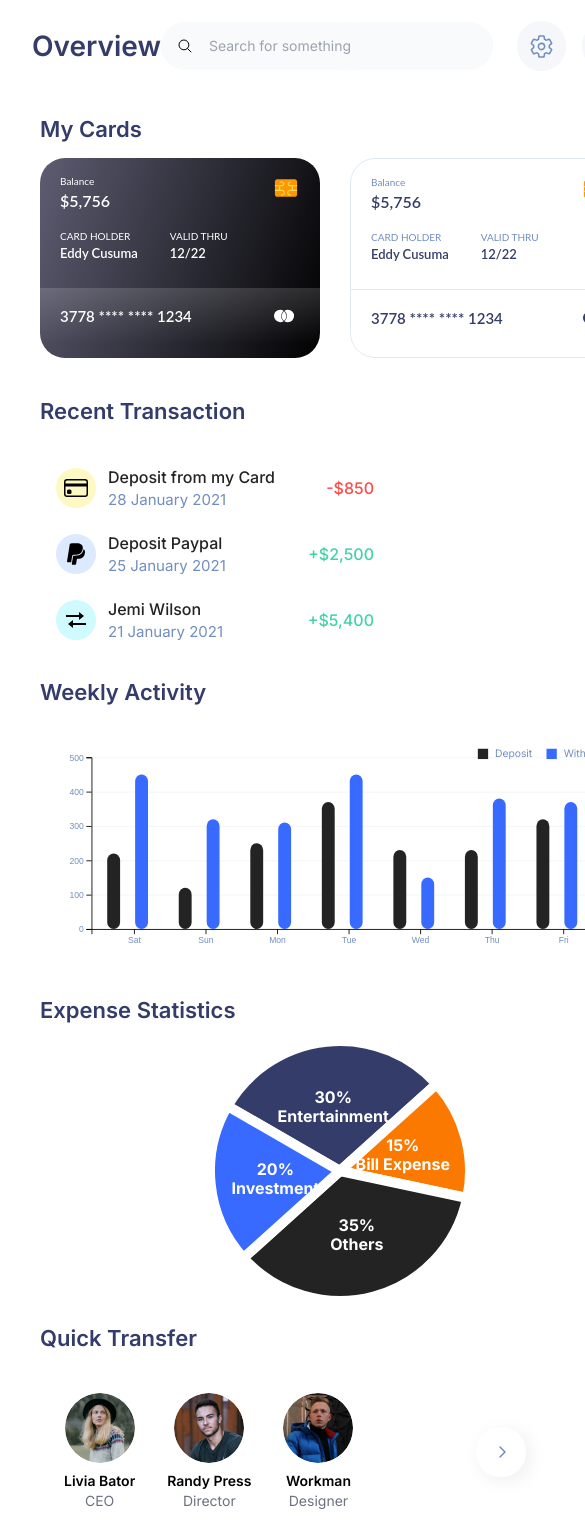
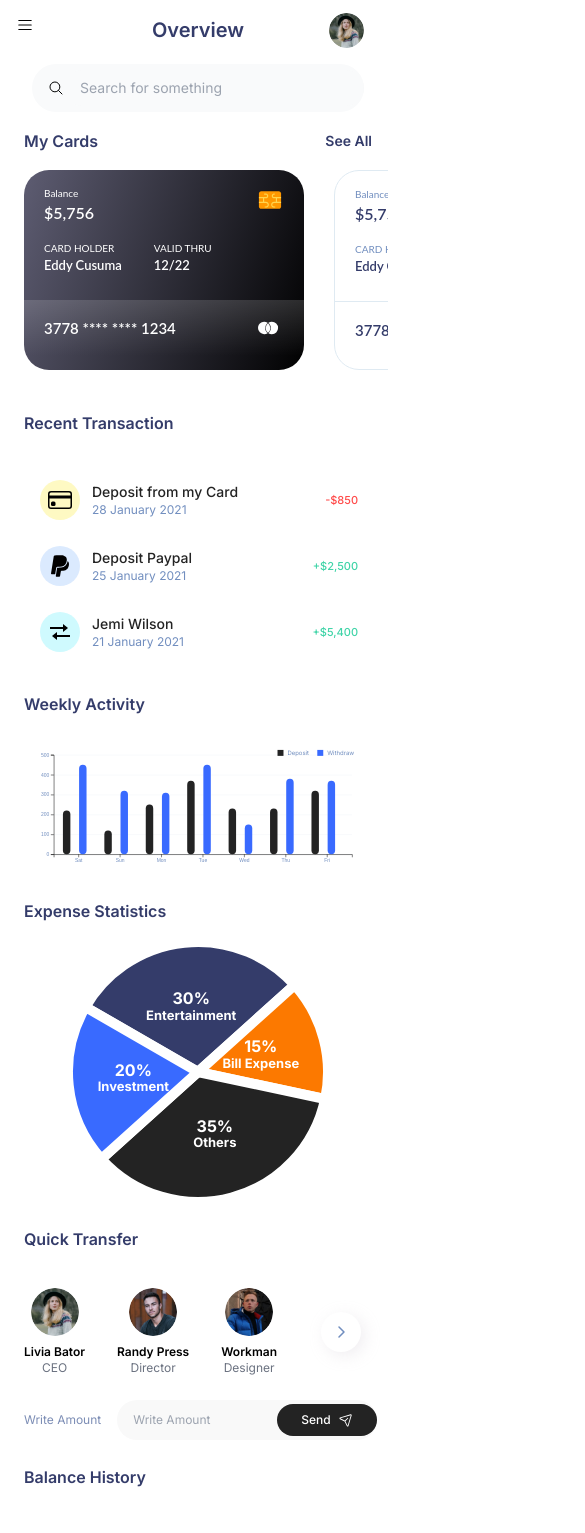
Before and after one commit to divyatiwari5/FinanceManagement, a React (Create React App) app: page /dashboard in a window 390 px wide. Shown: the top 1533 px of the page, 585 px wide, since content can reach past the window. Built offline with nearby package versions, Linux system fonts and the light colour scheme.

Commit message:
responsive fonts for mobo

```diff
--- a/src/App.js
+++ b/src/App.js
@@ -10,7 +10,7 @@ function App() {
     <BrowserRouter>
       <div className="App">
         <div className="flex">
-          <div className="w-64">
+          <div className="lg:w-64">
             <NavBar />
           </div>
           <div className="flex-1">
--- a/src/components/BalanceHistory/BalanceHistory.tsx
+++ b/src/components/BalanceHistory/BalanceHistory.tsx
@@ -163,7 +163,7 @@ export const BalanceHistory = () => {
 
   return (
     <div className="h-full">
-      <h2 className="text-[22px] leading-[26px] text-primaryIndigo font-semibold text-left mb-[18px]">
+      <h2 className="text-base lg:text-[22px] leading-[26px] text-primaryIndigo font-semibold text-left mb-[18px]">
         Balance History
       </h2>
       <div className="bg-white rounded-xl p-6 h-[calc(100%-44px)] w-full">
--- a/src/components/CardsSection/CardsSection.tsx
+++ b/src/components/CardsSection/CardsSection.tsx
@@ -16,10 +16,10 @@ const CardsSection = ({ cards }: CardsSectionProps) => {
   return (
     <div className="col-span-2 lg:mb-6">
       <div className="flex justify-between items-center mb-4">
-        <h2 className="text-[22px] leading-[26px] text-primaryIndigo font-semibold">
+        <h2 className="text-base lg:text-[22px] leading-[26px] text-primaryIndigo font-semibold">
           My Cards
         </h2>
-        <button className="text-primaryIndigo text-[17px] font-semibold leading-5">
+        <button className="text-primaryIndigo text-sm lg:text-[17px] font-semibold leading-5">
           See All
         </button>
       </div>
--- a/src/components/ExpenseStatistics/ExpenseStatistics.tsx
+++ b/src/components/ExpenseStatistics/ExpenseStatistics.tsx
@@ -1,6 +1,7 @@
 import { useEffect, useRef } from "react";
 import * as d3 from "d3";
 import { colors } from "../../style/global/colors";
+import useDeviceType from '../../hooks/useDeviceType';
 
 interface ExpenseData {
   category: string;
@@ -17,6 +18,7 @@ const data: ExpenseData[] = [
 
 export const ExpenseStatistics = () => {
   const svgRef = useRef(null);
+  const deviceType = useDeviceType();
 
   useEffect(() => {
     if (!svgRef.current) return;
@@ -78,7 +80,7 @@ export const ExpenseStatistics = () => {
       .attr("text-anchor", "middle")
       .attr("dy", "0.35em") // Center text vertically
       .attr("fill", "white")
-      .attr("font-size", "14px")
+      .attr("font-size", deviceType === 'desktop' ? "1rem" : "13px")
       .attr("font-weight", "bold");
 
     // Add percentage
@@ -96,14 +98,14 @@ export const ExpenseStatistics = () => {
       .text((d) => d.data.category)
       .attr("x", 0)
       .attr("dy", "1.2em")
-      .attr("font-size", "1rem")
+      .attr("font-size", deviceType === 'desktop' ? "13px" : "11px")
       .attr("font-weight", "700");
 
   }, []);
 
   return (
     <div className="h-full">
-      <h2 className="text-[22px] leading-[26px] text-primaryIndigo font-semibold text-left mb-[18px]">
+      <h2 className="text-base lg:text-[22px] leading-[26px] text-primaryIndigo font-semibold text-left mb-[18px]">
         Expense Statistics
       </h2>
       <div className="flex flex-col items-center bg-white rounded-xl h-[calc(100%-44px)]">
--- a/src/components/Header.tsx
+++ b/src/components/Header.tsx
@@ -4,13 +4,20 @@ import { colors } from "../style/global/colors";
 
 const Header = () => {
   return (
-    <header className="flex items-center justify-between px-8 py-4 bg-white">
-      <h1 className="text-[28px] text-primaryIndigo font-semibold">Overview</h1>
+    <header className="flex flex-col lg:flex-row items-center lg:justify-between px-8 py-4 bg-white">
+      <div className="w-full lg:w-auto flex justify-center lg:justify-start items-center relative mb-5 lg:mb-0">
+        <h1 className="text-xl lg:text-[28px] text-primaryIndigo font-semibold">Overview</h1>
+        <img
+          src="/assets/person1.png"
+          alt="header-profile"
+          className="w-[35px] h-[35px] rounded-full lg:hidden absolute right-0"
+        />
+      </div>
 
-      <div className="flex items-center gap-6">
+      <div className="w-full lg:w-auto flex flex-col lg:flex-row items-center gap-6">
         <SearchBar />
 
-        <div className="flex items-center gap-4">
+        <div className="hidden lg:flex items-center gap-4">
           <button className="px-3 py-[13px] bg-lightBlue hover:bg-gray-100 rounded-full h-[50px] w-[50px]">
             <IoSettingsOutline color={colors.primaryBlue} size={25} />
           </button>
--- a/src/components/NavBar/NavBar.tsx
+++ b/src/components/NavBar/NavBar.tsx
@@ -19,7 +19,6 @@ interface NavItemType {
   href: string;
 }
 
-
 const navItems: NavItemType[] = [
   { icon: AiFillHome, label: "Dashboard", href: "/dashboard" },
   { icon: Transaction, label: "Transactions", href: "/transactions" },
@@ -35,12 +34,10 @@ const navItems: NavItemType[] = [
 export const NavBar = () => {
   const { pathname: currentPath } = useLocation();
   const deviceType = useDeviceType();
-  if (deviceType === "mobile") {
+  if (deviceType !== "desktop") {
     return (
-      <div className="fixed top-0 right-0 p-4">
-        <button className="p-2 rounded-full bg-white shadow-md">
-          <List size={32} />
-        </button>
+      <div className="fixed top-0 left-0 p-4">
+        <List size={18} />
       </div>
     );
   }
--- a/src/components/QuickTransfer/QuickTransfer.tsx
+++ b/src/components/QuickTransfer/QuickTransfer.tsx
@@ -31,26 +31,26 @@ export const QuickTransfer = () => {
 
   return (
     <div className="h-full">
-      <h2 className="text-[22px] leading-[26px] text-primaryIndigo font-semibold text-left mb-[18px]">
+      <h2 className="text-base lg:text-[22px] leading-[26px] text-primaryIndigo font-semibold text-left mb-[18px]">
         Quick Transfer
       </h2>
-      <div className="bg-white rounded-xl p-6 h-[calc(100%-44px)]">
+      <div className="bg-white rounded-xl pt-[18px] lg:p-6 h-[calc(100%-44px)]">
         <div className="flex gap-8 mb-6 lg:mb-7">
           {contacts.map((contact, index) => (
             <div key={index} className="flex flex-col items-center">
               <img
                 src={contact.avatar}
                 alt={contact.name}
-                className="w-[70px] h-[70px] rounded-full mb-2"
+                className="w-12 h-12 lg:w-[70px] lg:h-[70px] rounded-full mb-2"
               />
-              <p className="font-semibold text-sm">{contact.name}</p>
-              <p className="text-gray-500 text-sm">{contact.role}</p>
+              <p className="font-semibold text-xs lg:text-sm">{contact.name}</p>
+              <p className="text-gray-500 text-xs lg:text-sm">{contact.role}</p>
             </div>
           ))}
-          <div className="bg-white rounded-3xl shadow-[4px_4px_18px_-2px_rgba(231,228,232,0.8)] h-[50px] w-[50px] content-center m-auto">
+          <div className="bg-white rounded-3xl shadow-[4px_4px_18px_-2px_rgba(231,228,232,0.8)] h-10 w-10 lg:h-[50px] lg:w-[50px] content-center m-auto flex-none">
             <CaretRight
               size={16}
-              className="ml-[18px]"
+              className="ml-3 lg:ml-[18px]"
               color={colors.primaryBlue}
               weight="bold"
             />
@@ -58,7 +58,7 @@ export const QuickTransfer = () => {
         </div>
 
         <div className="flex gap-4 items-center">
-          <label className="text-[#7C8DB5] text-base whitespace-nowrap">
+          <label className="text-[#7C8DB5] text-xs lg:text-base whitespace-nowrap">
             Write Amount
           </label>
 
@@ -68,11 +68,12 @@ export const QuickTransfer = () => {
               value={amount}
               onChange={(e) => setAmount(e.target.value)}
               placeholder="Write Amount"
-              className="flex-1 py-3 bg-transparent w-32 focus:outline-none text-[#7C8DB5]"
+              className="flex-1 py-3 bg-transparent w-32 focus:outline-none text-[#7C8DB5] text-xs lg:text-base"
             />
-            <button className="bg-primaryBlack text-white rounded-[50px] px-6 py-[14px] font-medium flex items-center gap-2">
+            <button className="bg-primaryBlack text-white rounded-[50px] px-6 py-2 lg:py-[14px] font-medium flex items-center gap-2 text-xs lg:text-base">
               Send
-              <PaperPlaneTilt size={22} />
+              <PaperPlaneTilt className="lg:hidden" size={14} />
+              <PaperPlaneTilt className="hidden lg:block" size={22} />
             </button>
           </div>
         </div>
--- a/src/components/TransactionsSection/Transaction.tsx
+++ b/src/components/TransactionsSection/Transaction.tsx
@@ -18,11 +18,11 @@ const Transaction = ({ icon: Icon, title, date, amount, iconBgColor = 'bg-yellow
           <Icon size={24} />
         </div>
         <div>
-          <p className="font-medium text-base text-primaryBlack">{title}</p>
-          <p className="text-[15px] text-primaryBlue">{date}</p>
+          <p className="font-medium text-sm lg:text-base text-primaryBlack">{title}</p>
+          <p className="text-xs lg:text-[15px] text-primaryBlue">{date}</p>
         </div>
       </div>
-      <span className={`font-medium text-base ${isPositive ? 'text-green' : 'text-red'}`}>
+      <span className={`font-medium text-[11px] lg:text-base ${isPositive ? 'text-green' : 'text-red'}`}>
         {isPositive ? '+' : '-'}${Math.abs(amount).toLocaleString()}
       </span>
     </div>
--- a/src/components/TransactionsSection/TransactionsSection.tsx
+++ b/src/components/TransactionsSection/TransactionsSection.tsx
@@ -19,7 +19,7 @@ const TransactionsSection: React.FC<TransactionsSectionProps> = ({
 }) => {
   return (
     <div className="col-span-1 lg:mb-6 w-[350px]">
-      <h2 className="text-[22px] mb-5 text-left font-semibold text-primaryIndigo leading-[26px]">
+      <h2 className="text-base lg:text-[22px] mb-5 text-left font-semibold text-primaryIndigo leading-[26px]">
         Recent Transaction
       </h2>
 
--- a/src/components/WeeklyActivity/WeeklyActivity.tsx
+++ b/src/components/WeeklyActivity/WeeklyActivity.tsx
@@ -168,10 +168,10 @@ const WeeklyActivity = () => {
 
   return (
     <div>
-      <h2 className="text-[22px] leading-[26px] text-primaryIndigo font-semibold text-left mb-[18px]">
+      <h2 className="text-base lg:text-[22px] leading-[26px] text-primaryIndigo font-semibold text-left mb-[18px]">
         Weekly Activity
       </h2>
-      <div className="w-full h-full min-h-[250px] bg-white rounded-xl">
+      <div className="w-full h-full lg:min-h-[250px] bg-white rounded-xl">
         <svg
           ref={svgRef}
           className="w-full h-full"
--- a/src/pages/Dashboard.tsx
+++ b/src/pages/Dashboard.tsx
@@ -58,15 +58,15 @@ const Dashboard = () => {
   ];
 
   return (
-    <div className="p-6 px-10 bg-white lg:bg-lightBlue">
-      <div className="grid grid-cols-1 md:grid-cols-3 gap-6">
+    <div className="px-6 lg:p-6 lg:px-10 bg-white lg:bg-lightBlue">
+      <div className="grid grid-cols-1 lg:grid-cols-3 gap-6">
         <CardsSection cards={cards} />
         <TransactionsSection transactions={transactions} />
       </div>
 
       {/* Weekly Activity and Expense Statistics Section */}
-      <div className="grid grid-cols-1 md:grid-cols-3 gap-6 mb-6">
-        <div className="col-span-1 md:col-span-2">
+      <div className="grid grid-cols-1 lg:grid-cols-3 gap-6 mb-6">
+        <div className="col-span-1 lg:col-span-2">
           <WeeklyActivity />
         </div>
         <div className="col-span-1">
@@ -75,11 +75,11 @@ const Dashboard = () => {
       </div>
 
       {/* Quick Transfer and Balance History Section */}
-      <div className="grid grid-cols-1 md:grid-cols-7 gap-6">
-        <div className="col-span-1 md:col-span-3">
+      <div className="grid grid-cols-1 lg:grid-cols-7 gap-6">
+        <div className="col-span-1 lg:col-span-3">
           <QuickTransfer />
         </div>
-        <div className="col-span-1 md:col-span-4">
+        <div className="col-span-1 lg:col-span-4">
           <BalanceHistory />
         </div>
       </div>
```
